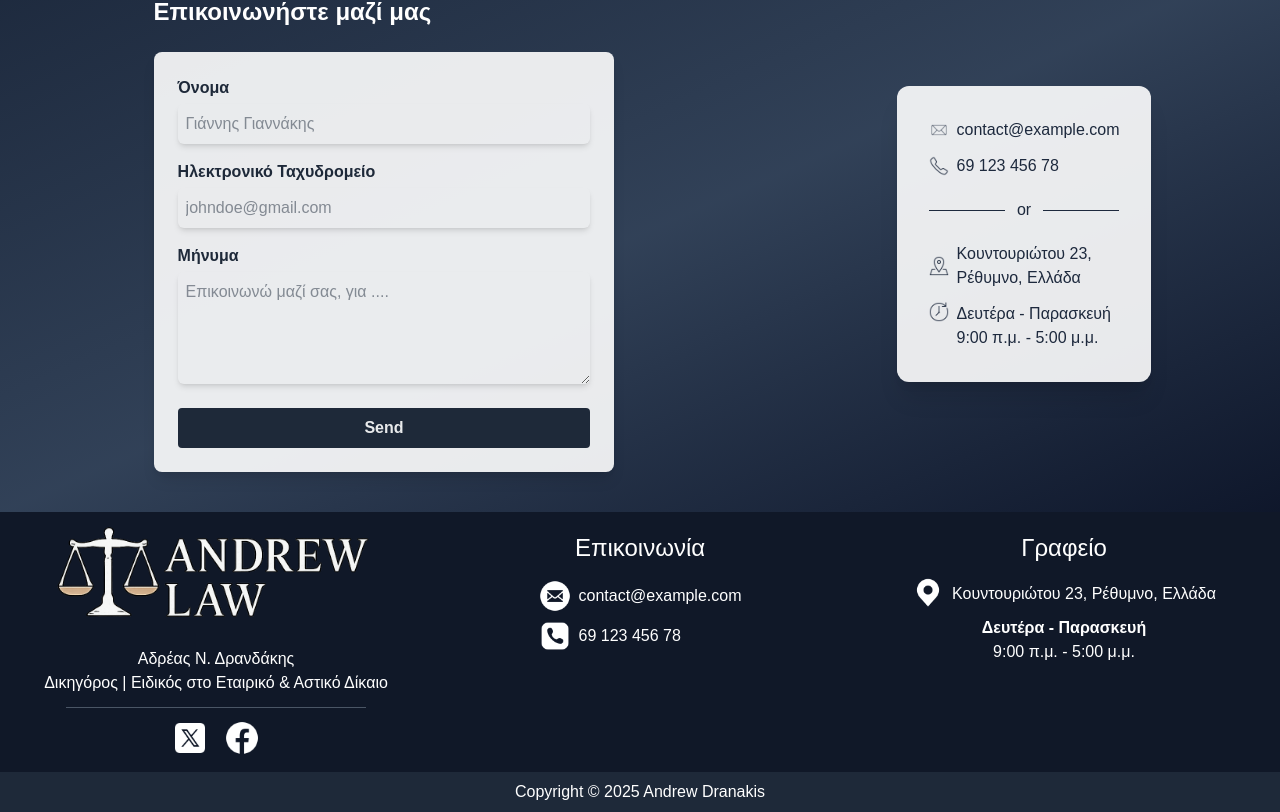
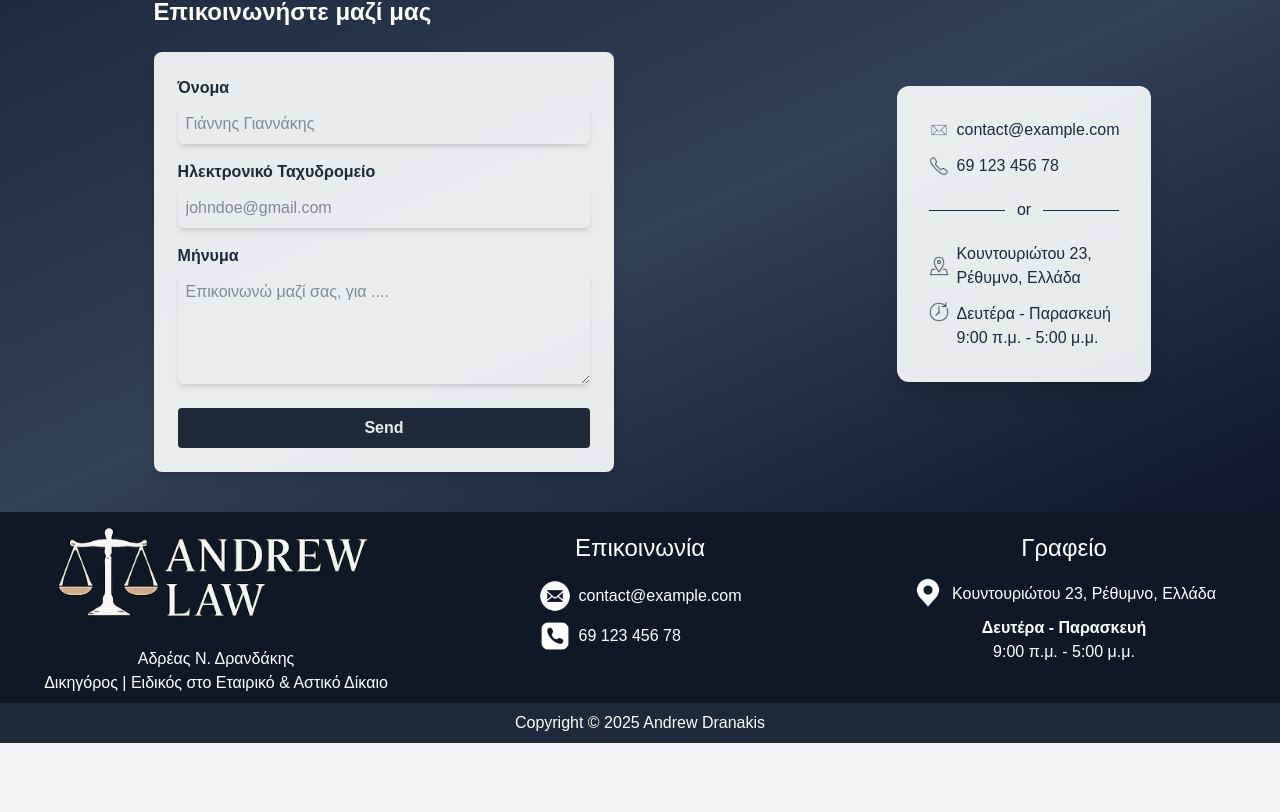
Before and after one commit to MichalisGiannoudis/ProjectDrew, a Next.js app: page / in a window 1280 px wide. Shown: the part 2422-3234 px from the top of the page. After the commit the page ends 3165 px from the top, so only its background shows below. Built offline with nearby package versions, Linux system fonts and the light colour scheme.

Commit message:
removed socials from footer

```diff
--- a/src/components/footer.component.tsx
+++ b/src/components/footer.component.tsx
@@ -20,17 +20,6 @@ export default function Footer() {
             <img src="/logo-cropped.png" className="w-100 h-auto mb-5"/>
             <p> {nameLabel} </p>
             <p> {progessionLabel} </p>
-            <div className="mb-3 mt-3">
-              <Devider />
-            </div>
-          </div>
-          <div className="flex gap-4 md:mb-2">
-            <a href="https://twitter.com" target="_blank" rel="noopener noreferrer">
-              <img className="w-9 h-9" src="/x-icon.png"/>
-            </a>
-            <a href="https://facebook.com" target="_blank" rel="noopener noreferrer">
-              <img className="w-9 h-9" src="facebook-icon.png"/>
-            </a>
           </div>
         </div>
         <div className="block md:hidden mb-3 mt-3">
```
